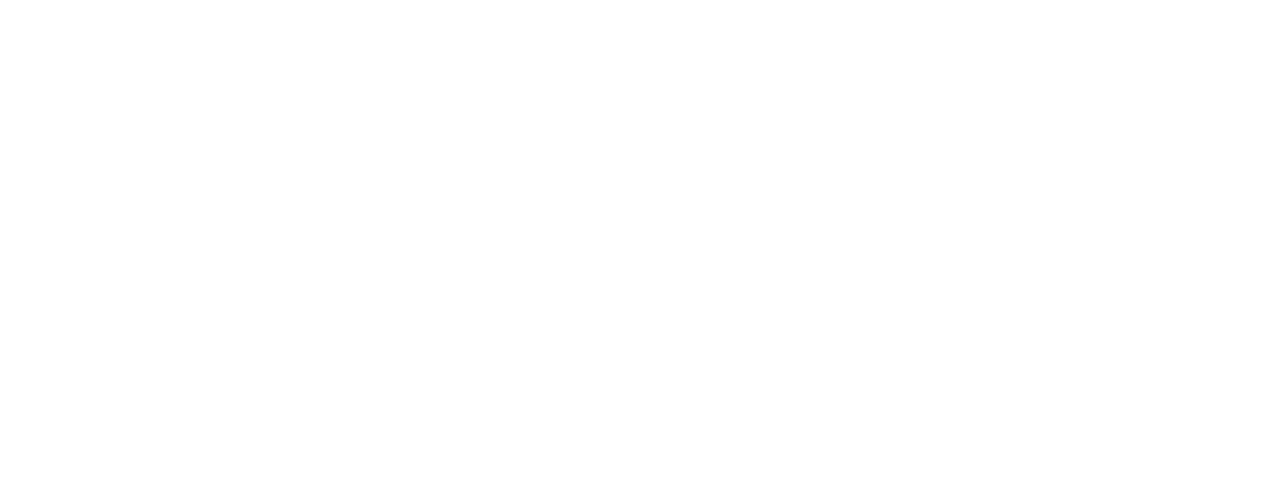
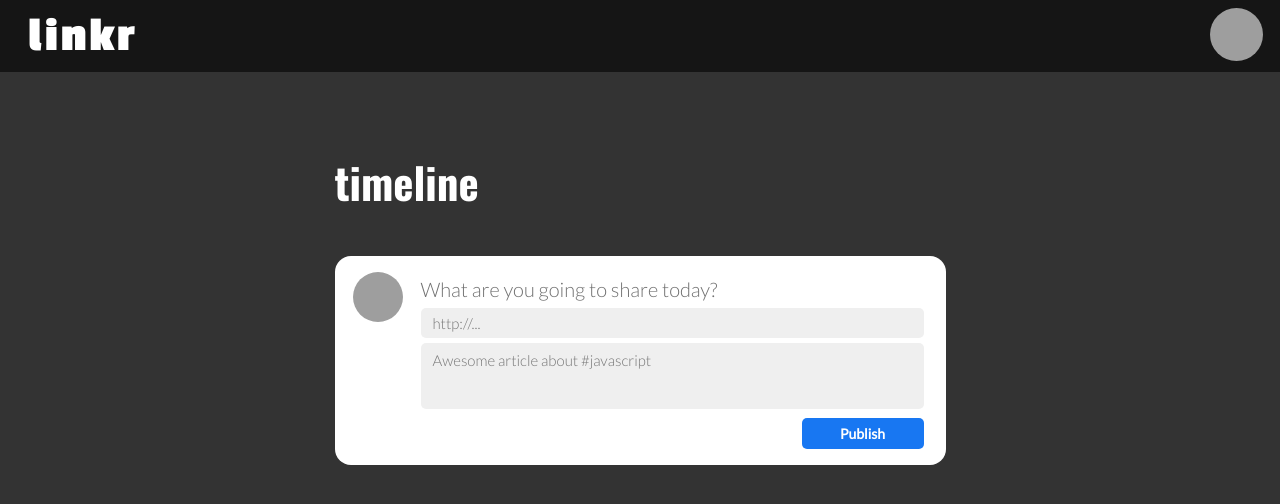
Before and after one commit to FSacerdote/projeto19-linkr-front, a React (Create React App) app: page /timeline in a window 1280 px wide. Before the commit this address had no page. Shown: the top 504 px of the page. Built offline with nearby package versions, Linux system fonts and the light colour scheme; grey boxes are pictures that could not be loaded.

Commit message:
feat: componentes estáticos header e formulario de post

```diff
--- a/public/index.html
+++ b/public/index.html
@@ -3,6 +3,12 @@
   <head>
     <meta charset="utf-8" />
     <link rel="icon" href="%PUBLIC_URL%/favicon.ico" />
+    <link rel="preconnect" href="https://fonts.googleapis.com" />
+    <link rel="preconnect" href="https://fonts.gstatic.com" crossorigin />
+    <link
+      href="https://fonts.googleapis.com/css2?family=Lato:wght@300;400&family=Oswald:wght@700&family=Passion+One:wght@400;700;900&display=swap"
+      rel="stylesheet"
+    />
     <meta name="viewport" content="width=device-width, initial-scale=1" />
     <meta name="theme-color" content="#000000" />
     <meta
--- a/src/App.js
+++ b/src/App.js
@@ -1,6 +1,7 @@
-import { BrowserRouter, Route, Routes } from "react-router-dom";
-import ResetCss from "./style/ResetCss";
-import GlobalStyle from "./style/GlobalStyle";
+import { BrowserRouter, Route, Routes } from 'react-router-dom';
+import ResetCss from './style/ResetCss';
+import GlobalStyle from './style/GlobalStyle';
+import TimelinePage from './pages/TimelinePage';
 
 function App() {
   return (
@@ -8,10 +9,10 @@
       <ResetCss />
       <GlobalStyle />
       <Routes>
-        <Route path="/"/>
+        <Route path="/timeline" element={<TimelinePage />} />
       </Routes>
     </BrowserRouter>
-  )
+  );
 }
 
 export default App;
--- /dev/null
+++ b/src/components/Header.jsx
@@ -0,0 +1,41 @@
+import { styled } from "styled-components"
+
+export default function Header (){
+    return(
+        <Container>
+            <Logo>linkr</Logo>
+            <User>
+                <img src="https://upload.wikimedia.org/wikipedia/commons/7/7c/Profile_avatar_placeholder_large.png?20150327203541" alt="" />
+            </User>
+        </Container>
+    )
+}
+
+const Container = styled.div`
+    position: fixed;
+    top: 0;
+    display: flex;
+    align-items: center;
+    justify-content: space-between;
+    min-height: 72px;
+    width: 100%;
+    background-color: #151515;
+    padding-left: 28px;
+    padding-right: 17px;
+`
+
+const Logo = styled.p`
+    font-family: 'Passion One', cursive;
+    color: white;
+    font-size: 49px;
+    font-weight: 700;
+    letter-spacing: 2.45px;
+`
+
+const User = styled.div`
+    img{
+        height: 53px;
+        width: 53px;
+        border-radius: 53px;
+    }
+`
--- /dev/null
+++ b/src/components/PostForm.jsx
@@ -0,0 +1,96 @@
+import { styled } from "styled-components"
+
+export default function PostForm (){
+    return(
+        <Container>
+            <User>
+                <img src="https://upload.wikimedia.org/wikipedia/commons/7/7c/Profile_avatar_placeholder_large.png?20150327203541" alt="" />
+            </User>
+            <Form>
+                <p>What are you going to share today?</p>
+                <Url placeholder="http://..." type="text" />
+                <Description placeholder="Awesome article about #javascript" type="text" />
+                <button>Publish</button>
+            </Form>
+        </Container>
+    )
+}
+
+const Container = styled.form`
+    margin-top: 43px;
+    height: 209px;
+    width: 100%;
+    border-radius: 16px;
+    background-color: white;
+    display: flex;
+    padding-right: 21px;
+`
+
+const User = styled.div`
+    margin-top: 16px;
+    margin-left: 18px;
+    img{
+        width: 50px;
+        height: 50px;
+        border-radius: 27px;
+    }
+`
+
+const Form = styled.form`
+    position: relative;
+    margin-top: 21px;
+    margin-left: 18px;
+    display: flex;
+    flex-direction: column;
+    p{
+        color: #707070;
+        font-family: 'Lato', sans-serif;
+        font-size: 20px;
+        font-style: normal;
+        font-weight: 300;
+        line-height: normal;
+    }
+    input{
+        width: 503px;
+        background-color: #EFEFEF;
+        border: none;
+        border-radius: 5px;
+        font-family: 'Lato', sans-serif;
+        font-size: 15px;
+        font-weight: 300;
+        padding-left: 12px;
+    }
+    button{
+        width: 122px;
+        height: 31px;
+        position: absolute;
+        bottom: 16px;
+        right: 0;
+        background: #1877F2;
+        border: none;
+        border-radius: 5px;
+        color: white;
+        font-family: 'Lato', sans-serif;
+        font-size: 14px;
+        font-weight: 700;
+    }
+`
+
+const Url = styled.input`
+    margin-top: 7px;
+    height: 30px;
+`
+
+const Description = styled.textarea`
+    margin-top: 5px;
+    height: 66px;
+    background-color: #EFEFEF;
+    border: none;
+    border-radius: 5px;
+    font-family: 'Lato', sans-serif;
+    font-size: 15px;
+    font-weight: 300;
+    padding-left: 12px;
+    padding-top: 8px;
+    resize: none;
+`
--- /dev/null
+++ b/src/pages/TimelinePage.jsx
@@ -0,0 +1,38 @@
+import { styled } from "styled-components"
+import Header from "../components/Header"
+import PostForm from "../components/PostForm"
+
+export default function TimelinePage(){
+    return(
+        <Page>
+            <Header></Header>
+            <Timeline>
+                <h1>timeline</h1>
+                <PostForm></PostForm>
+            </Timeline>
+        </Page>
+    )
+}
+
+const Page = styled.div`
+    height: 100vh;
+    background-color:#333;
+    padding-top: 72px;
+    display: flex;
+    justify-content: center;
+`
+
+const Timeline = styled.div`
+    margin-top: 78px;
+    width: 611px;
+    display: flex;
+    flex-direction: column;
+    h1{
+        color: #FFF;
+        font-family: 'Oswald', sans-serif;
+        font-size: 43px;
+        font-style: normal;
+        font-weight: 700;
+        line-height: normal;
+    }
+`
```
